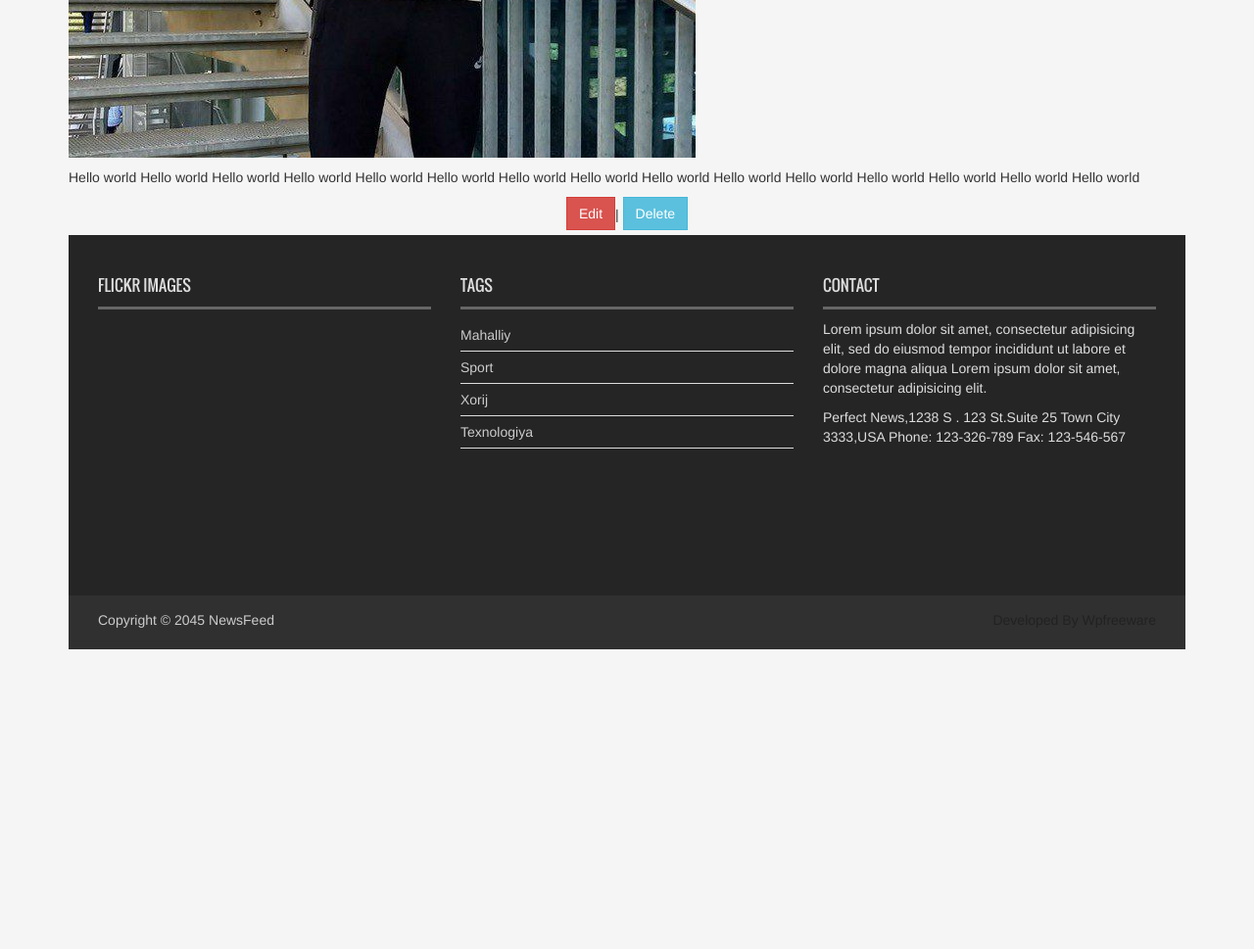
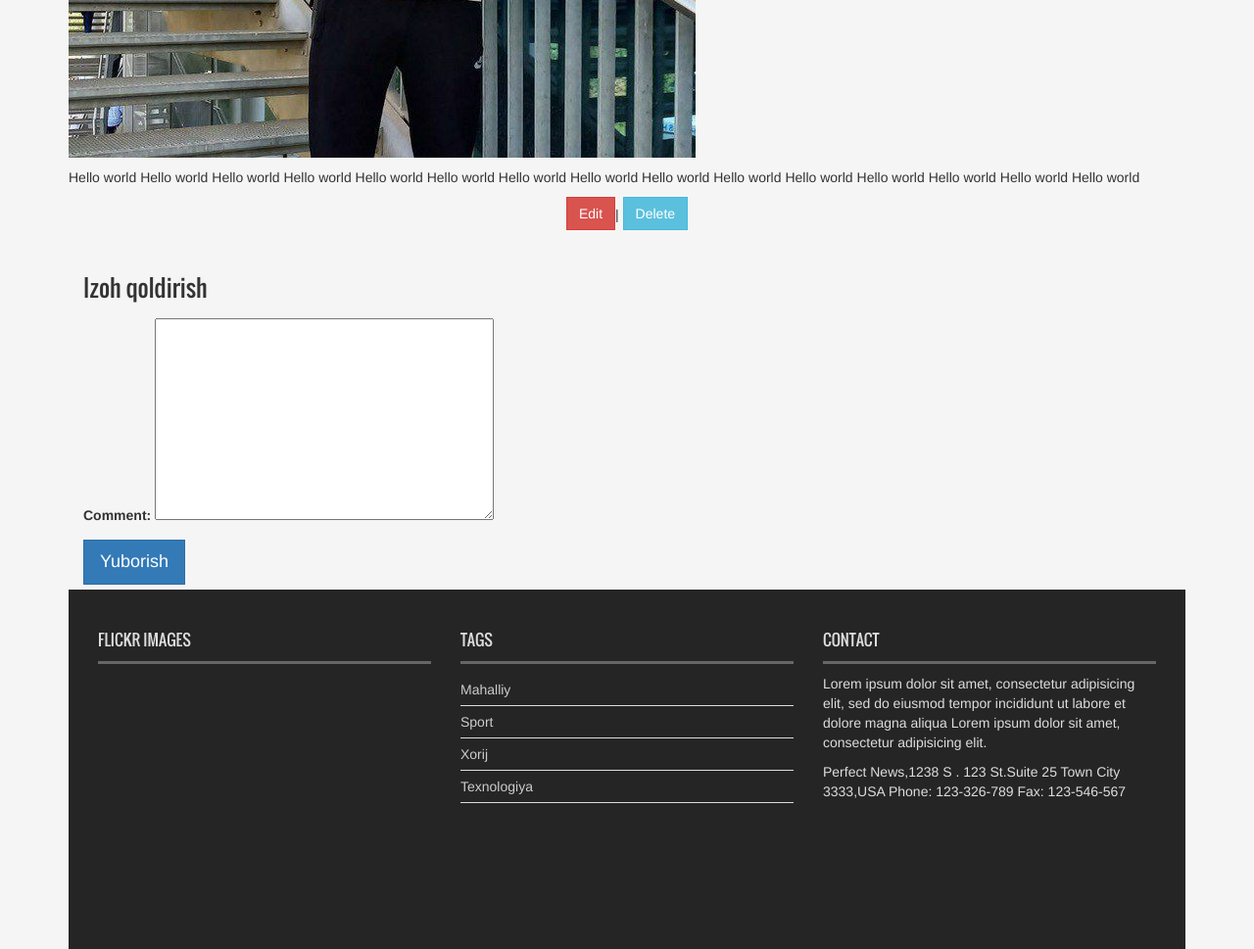
Before and after one commit to Fazliddinn7/blog_project, a Django app: a page that uses templates/app/detail.html in a window 1280 px wide. Shown: the part 874-1843 px from the top of the page at 98% size. Before the commit the page ends 1537 px from the top, so only its background shows below. Run offline with Django 5.2, Linux system fonts and the light colour scheme; a user stored in the database is signed in; data comes from the database, SQL or seed files in the repository; both versions use the stored data as it was after the commit; some libraries are stand-ins or nearby versions.

Commit message:
comments add

```diff
--- a/app/admin.py
+++ b/app/admin.py
@@ -10,7 +10,7 @@
 class CommentAdmin(admin.ModelAdmin):
     list_display = 'user', 'comment', 'created_at', 'active'
     list_filter = ['active', 'created_at']
-    search_fields = ['new', 'comment']
+    search_fields = ['user', 'comment']
     actions = ['disabled_comments', 'active_comments']
 
     def disabled_comments(self, request, queryset):
--- a/app/forms.py
+++ b/app/forms.py
@@ -17,4 +17,4 @@
 class CommentForm(forms.ModelForm):
     class Meta:
         model = Comments
-        fields = ['user', 'comment']
+        fields = ['comment']
--- a/app/models.py
+++ b/app/models.py
@@ -67,8 +67,8 @@
                              related_query_name='comment')
     new = models.ForeignKey(News,
                             on_delete=models.CASCADE,
-                            related_name='news',
-                            related_query_name='new')
+                            related_name='comments',
+                            related_query_name='comment')
 
     comment = models.TextField()
     created_at = models.DateTimeField(auto_now_add=True)
--- a/app/views.py
+++ b/app/views.py
@@ -6,7 +6,7 @@
 from django.views.generic import TemplateView, ListView, UpdateView, DeleteView, CreateView
 
 from root.custom_permissions import OnlyLoggedSuperUser
-from .forms import ContactForm
+from .forms import ContactForm, CommentForm
 from .models import News
 
 
@@ -66,27 +66,7 @@
         return render(request, self.template_name, {'form': form})
 
 
-# def home_view(request):
-#     categories = Category.objects.all()
-#     news_list = New.published.all().order_by('-publish_time')[:5]
-#     local_news = New.published.filter(category__name='Mahalliy')[:5]
-#     ommabop_news = New.published.all().order_by('-publish_time')[:5]
-#     sport_news = New.published.filter(category__name='Sport')[:5]
-#     technology_news = New.published.filter(category__name='Texnologiya')[:5]
-#     foreign_news = New.published.filter(category__name='Xorij')[:5]
-#     context = {
-#         'news_list': news_list,
-#         'categories': categories,
-#         'local_news': local_news,
-#         'ommabop_news': ommabop_news,
-#         'sport_news': sport_news,
-#         'technology_news': technology_news,
-#         'foreign_news': foreign_news,
-#     }
-#     return render(request, 'index.html', context)
-
-
-class HomePageView(LoginRequiredMixin, ListView):
+class HomePageView(ListView):
     model = News
     template_name = 'index.html'
 
@@ -101,6 +81,15 @@
         return context
 
 
+class SearchReturnView(ListView):
+    model = News
+    template_name = 'app/search.html'
+    context_object_name = 'all_news'
+
+    def get_queryset(self):
+        pass
+
+
 @login_required
 def news_list(request):
     news_list = News.published.all()
@@ -110,11 +99,25 @@
     return render(request, 'app/list.html', context)
 
 
-@login_required()
 def news_detail(request, slug):
     new = get_object_or_404(News, slug=slug, status=News.Status.PUBLISHED)
+    comments = new.comments.filter(active=True)
+    new_comment = None
+    if request.method == 'POST':
+        comment_form = CommentForm(data=request.POST)
+        if comment_form.is_valid():
+            new_comment = comment_form.save(commit=False)
+            new_comment.new = new
+            new_comment.user = request.user
+            new_comment.save()
+            comment_form = CommentForm()
+    else:
+        comment_form = CommentForm()
     context = {
         'new': new,
+        'new_comment': new_comment,
+        'comments': comments,
+        'comment_form': comment_form,
     }
     return render(request, 'app/detail.html', context)
 
--- a/templates/app/detail.html
+++ b/templates/app/detail.html
@@ -13,5 +13,42 @@
         <a href="{% url 'news_edit_page' new.slug %}" class="btn btn-danger ml-2">Edit</a>|
         <a href="{% url 'news_delete_page' new.slug %}" class=" btn btn-info ml-2">Delete</a>
     </div>
+    {% endif %}<br>
+
+    {% for comment in comments %}
+        <div class="comments" style="padding: 10px">
+            <p class="font-weight-bold">
+                {{ comment.user }}
+                <span class="text-muted font-weight-normal">
+                    {{ comment.created_at }}
+                </span>
+            </p>
+            {{ comment.comment | linebreaks }}
+        </div>
+    {% endfor %}
+
+    {% if user.is_authenticated %}
+
+    <div class="col-md-8 card mb-4 mt-3">
+        <div class="card-body">
+            <h3>Izoh qoldirish</h3>
+            <form method="post" style="margin-top:1.3em">{% csrf_token %}
+                {{ comment_form.as_p }}
+                <button type="submit" class="btn btn-primary btn-lg">Yuborish</button>
+            </form>
+        </div>
+    </div>
+    {% else %}
+    <div class="card-body">
+        <p class="text-danger">
+            Faqat ro'yxatdan o'tgan foydalanuvchilar izoh qoldirishi mumkin
+        </p>
+        <p>
+            Izoh qoldirish uchun
+            <a href="{% url 'signup_page' %}" style="color: crimson">ro'yxatdan o'ting</a>
+            yoki <a href="{% url 'login_page' %}" style="color: crimson">login qiling</a>
+        </p>
+    </div>
     {% endif %}
+
 {% endblock %}
```
Also changed, not shown: accounts/views.py (+0 -27 lines), app/migrations/0006_alter_comments_new.py (added), db.sqlite3.
